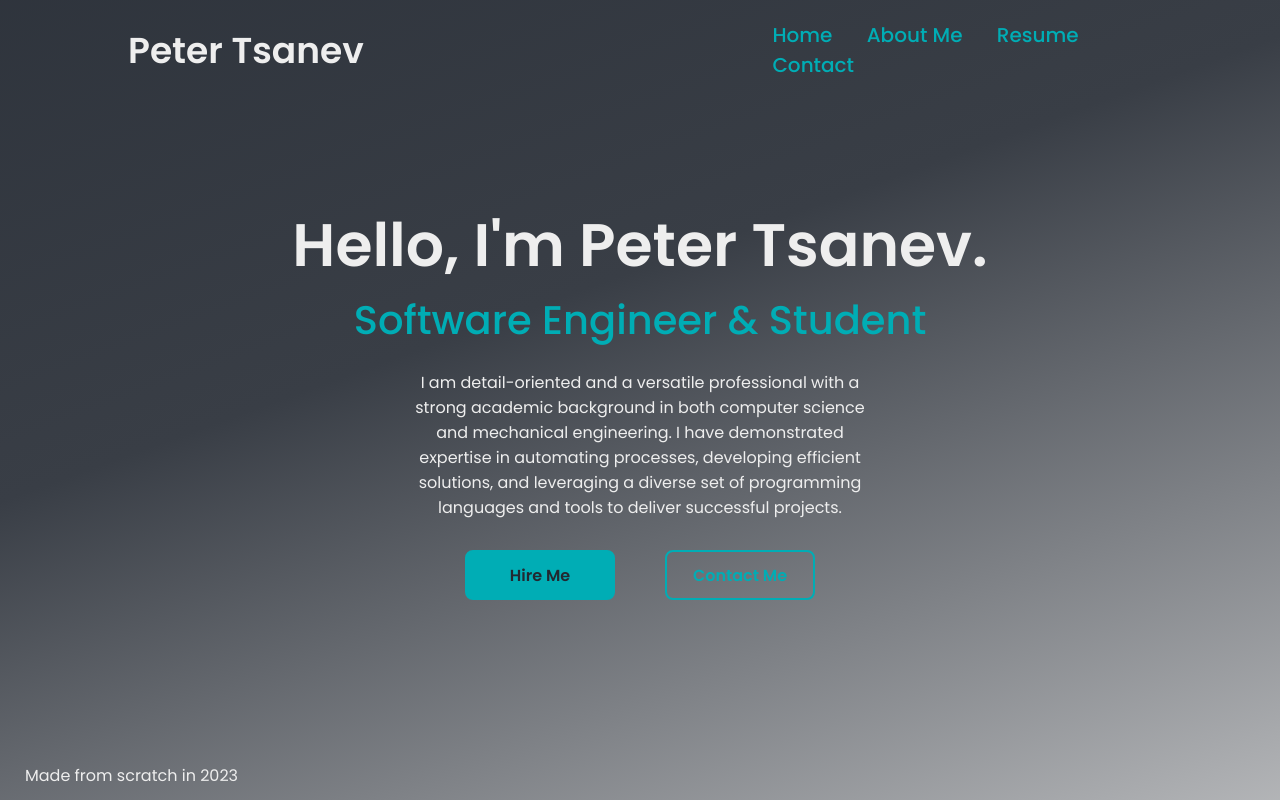
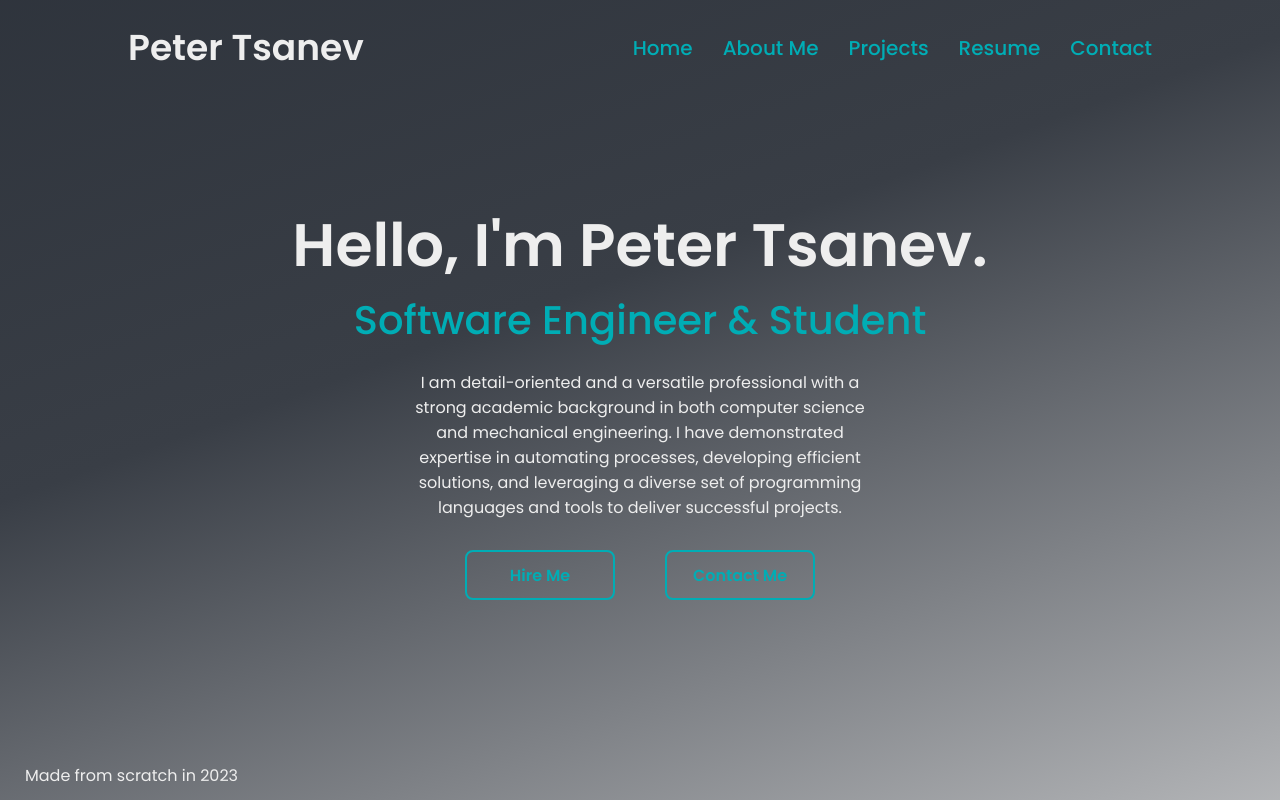
Before and after one commit to tsanevp/PersonalWebsite, a plain HTML site: page index.html in a window 1280 px wide. Drawn offline with nearby package versions, Linux system fonts and the light colour scheme.

Commit message:
button display css changes

```diff
--- a/css/style.css
+++ b/css/style.css
@@ -43,7 +43,9 @@
 }
 
 .nav-bar {
-    width: 40%;
+    width: 60%;
+    display: inline-flex;
+    justify-content: flex-end;
 }
 
 .nav-bar a {
@@ -51,6 +53,12 @@
     font-size: 20px;
     font-weight: 500;
     color: #00ADB5;
+    transition: .5s;
+}
+
+.nav-bar a:hover {
+    color: #6DD5DA;
+    transition: .5s;
 }
 
 
@@ -116,18 +124,7 @@
     }
 
 
-#btn-1 {
-    background-color: #00ADB5;
-    color: #222831;
-}
-
-#btn-1:hover {
-    color: #00ADB5;
-    background-color: transparent;
-    transition: .5s;
-}
-
-#btn-2:hover {
+.btn:hover {
     color: #222831;
     background-color: #00ADB5;
     transition: .5s;
--- a/index.html
+++ b/index.html
@@ -22,6 +22,7 @@
         <nav class="nav-bar">
             <a href="#">Home</a>
             <a href="#">About Me</a>
+            <a href="#">Projects</a>
             <a href="#">Resume</a>
             <a href="#">Contact</a>
         </nav>
@@ -39,8 +40,8 @@
                 deliver successful projects.
             </p>
             <div class="btn-box">
-                <a href="#" id="btn-1">Hire Me</a>
-                <a href="#" id="btn-2">Contact Me</a>
+                <a href="#" class="btn">Hire Me</a>
+                <a href="#" class="btn">Contact Me</a>
             </div>
         </div>
     </div>
```
Also changed, not shown: ContactMe.html (+11 -0 lines).
